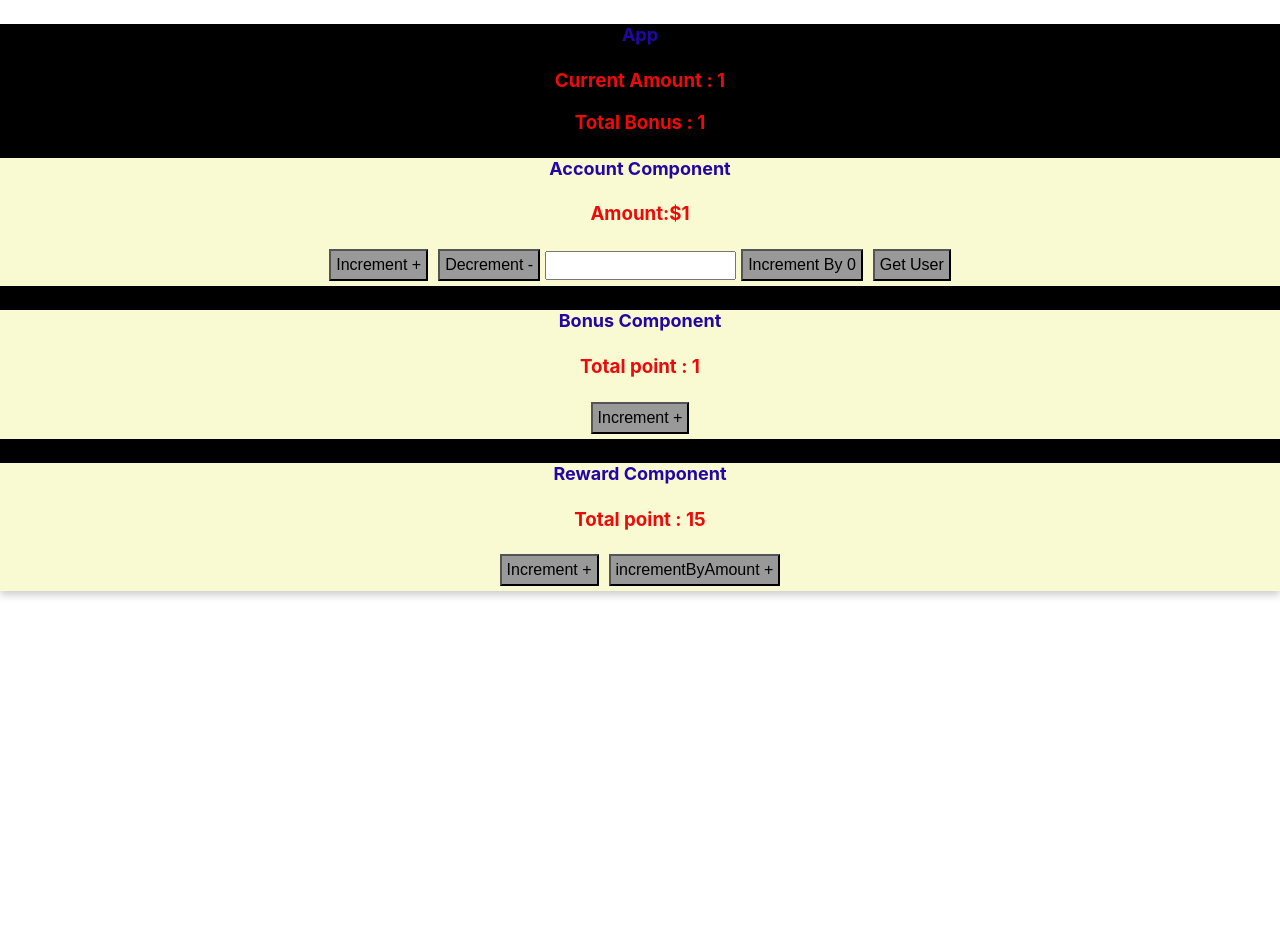
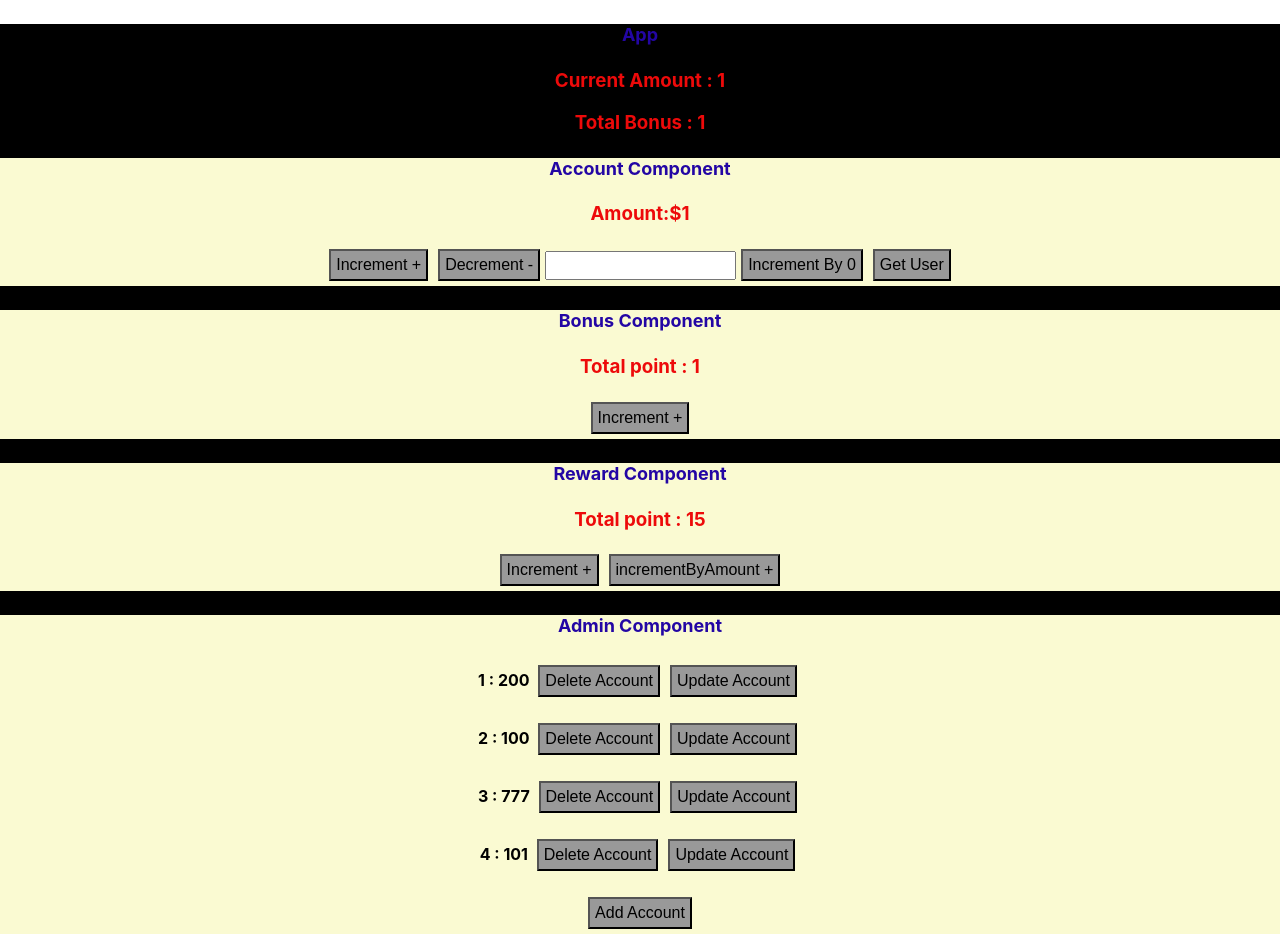
Before and after one commit to Niti9/Redux_, a React (Create React App) app: page / in a window 1280 px wide. Before the commit the page ends 800 px from the top, so only its background shows below. Built offline with nearby package versions, Linux system fonts and the light colour scheme; data requests are answered from the project's data file.

Commit message:
reduxt toolkit  use ki hai humne ab agle folder mein agli file mein redxt toolkit se project banayenge

```diff
--- a/db.json
+++ b/db.json
@@ -1,10 +1,30 @@
 {
   "accounts": [
-    { "id": 1, "amount": 200 },
-    { "id": 2, "amount": 100 }
+    {
+      "id": 1,
+      "amount": 200
+    },
+    {
+      "id": 2,
+      "amount": 100
+    },
+    {
+      "amount": 777,
+      "id": 3
+    },
+    {
+      "amount": 101,
+      "id": 4
+    }
   ],
   "bonus": [
-    { "id": 1, "points": 2 },
-    { "id": 2, "points": 3 }
+    {
+      "id": 1,
+      "points": 2
+    },
+    {
+      "id": 2,
+      "points": 3
+    }
   ]
 }
--- a/src/App.css
+++ b/src/App.css
@@ -81,7 +81,9 @@ input{
 }
 
 p{
-  color: white;
+  color: black;
+  font-weight: bold;
+
 }
 
 h4{
--- a/src/App.js
+++ b/src/App.js
@@ -286,6 +286,7 @@ import "./App.css";
 import Account from "./components/Account";
 import Bonus from "./components/Bonus";
 import Reward from "./components/Reward";
+import Admin from "./components/Admin";
 
 function App() {
   // ab  useSelector aur useDispatch
@@ -300,13 +301,6 @@ function App() {
   return (
     <div className="App">
       <h4> App</h4>
-      {/* Normal condition */}
-
-      {/* {account.pending ? (
-        <p> loading...</p>
-      ) : (
-        <h3> Current Amount : {amount}</h3>
-      )} */}
 
       {/* or to print error message and output   */}
       {account.pending ? (
@@ -323,6 +317,7 @@ function App() {
       <Account></Account>
       <Bonus></Bonus>
       <Reward></Reward>
+      <Admin></Admin>
     </div>
   );
 }
--- /dev/null
+++ b/src/api/adminSlice.js
@@ -0,0 +1,69 @@
+import { createApi, fetchBaseQuery } from "@reduxjs/toolkit/query/react";
+
+export const adminApi = createApi({
+  //reducer path is define here
+  reducerPath: "admin",
+  baseQuery: fetchBaseQuery({ baseUrl: "http://localhost:8080/" }),
+  endpoints: (builder) => ({
+    //here query is used to read or get the data
+    //getAccounts given by us and then HOOK name
+    //will be getAccounts
+    getAccounts: builder.query({
+      query: () => `accounts`, //accounts is the path of api or url
+
+      // Transform used to transform data like sort the amount or id
+      //here sorting is by javascript normally
+      //yahan mein id ko sort kar rha hun ascending order mein
+      // " descending order mein hum (b.id -a.id)" likhenge
+      transformResponse:(response) =>response.sort((a,b)=>a.id-b.id),
+      providesTags: ["accounts"], // to remove 'CACHED QUERIES'
+      //kabhi kabhi server se cached version le rha tha baar baar chalane par
+      // baar baar data copy show hokar show ho rha tha iss tags se wo remove ho jaayega
+
+    }),
+    //let's add account
+    //mutation used for post , put ,delete
+    //get is only a "query"
+    addAccount: builder.mutation({
+      // parenthesis used befor curly bracket({})
+      //to return object not function body
+      query: (amount, id) => ({
+        url: "accounts",
+        method: "POST",
+        //body:{amount:amount, id:id}
+        //or both are same we use ES6 version where
+        //KEY AND VALUE AUTOMATICALLY ASSIGN
+        body: { amount, id },
+      }),
+      invalidatesTags: ["accounts"], //isse puraani caching waale record hat jaayenge
+      //to fetch old tags or remove old tags like providesTags will remove
+      // invalidatesTags se new value add karne par
+      //bina page reload kiye hi kaam karne lagega
+    }),
+    deleteAccount: builder.mutation({
+      query: (id) => ({
+        url: `accounts/${id}`,
+        method: "DELETE",
+      }),
+      invalidatesTags: ["accounts"],
+    }),
+    //to update the data we have to destructured id and amount using curly brackets
+    updateAccount: builder.mutation({
+        query: ({id,amount}) => ({
+          url: `accounts/${id}`,
+          method: "PATCH",
+          body:{amount}
+        }),
+        invalidatesTags: ["accounts"],
+      }),
+  }),
+});
+
+//auto generated hooks with same name of getAccounts
+//here use-Query will be default add in front and end
+export const {
+  useGetAccountsQuery,
+  useAddAccountMutation,
+  useDeleteAccountMutation,
+  useUpdateAccountMutation,
+} = adminApi;
--- /dev/null
+++ b/src/components/Admin.js
@@ -0,0 +1,62 @@
+//This file made for the Adming uses where we can create new data
+import { useDispatch, useSelector } from "react-redux";
+import { increment } from "../slices/bonusSlice";
+import {
+  useAddAccountMutation,
+  useDeleteAccountMutation,
+  useGetAccountsQuery,
+  useUpdateAccountMutation,
+} from "../api/adminSlice";
+
+function Admin() {
+  //prebuilt objects inside hooks which automatically take data or loading etc.
+  const { data, error, isLoading ,isSuccess } = useGetAccountsQuery();
+  //useGetAccount automatically run or work
+  //but we have to manually run useAddAccountMutation
+  // first parameter inside array will run this hook
+  //and second parameter can be used to show data or response
+  const [addAccount, response] = useAddAccountMutation();
+
+  //to delete the account we use useDeleteAccountMutation hook
+  const [deleteAccount] = useDeleteAccountMutation();
+
+  //to update the account
+  const [updateAccount] = useUpdateAccountMutation();
+
+  return (
+    <div className="card">
+      <div className="container">
+        <h4>
+          <b>Admin Component</b>
+        </h4>
+
+        {/*check if data is loading    */}
+        {isLoading ? <p> Loading....</p> : null}
+
+        {/* data from db.json */}
+        {isSuccess &&
+          data &&
+          data.map((account) => (
+            <p>
+              {account.id} : {account.amount} {/* delete account button */}
+              <button onClick={() => deleteAccount(account.id)}>
+                Delete Account{" "}
+              </button>
+              {/* also here we have to destructured the id and amount */}
+              <button
+                onClick={() => updateAccount({ id: account.id, amount: 777 })}
+              >
+                Update Account{" "}
+              </button>
+            </p>
+          ))}
+
+        <button onClick={() => addAccount(101, data.length + 1)}>
+          Add Account{" "}
+        </button>
+      </div>
+    </div>
+  );
+}
+
+export default Admin;
--- a/src/index.js
+++ b/src/index.js
@@ -15,6 +15,7 @@ import { configureStore} from "@reduxjs/toolkit";
 import  accountReducer  from "./slices/accountSlice";
 import bonusReducer  from "./slices/bonusSlice";
 import rewardReducer from "./reducers/rward";
+import { adminApi } from "./api/adminSlice";
 // import rewardReducer from "./reducers/reward";
 
 //creating store in reduxtoolkit
@@ -23,8 +24,17 @@ const store = configureStore({
   reducer: {
     account: accountReducer,
     bonus: bonusReducer,
-    reward: rewardReducer
+    reward: rewardReducer,
+    //it is a key of adminApi in square bracket
+    //phir yahan admin name ki state ban jaayegi jismein reducer aa jaayega
+    [adminApi.reducerPath]: adminApi.reducer
   },
+  //in reduxjs toolkit there is already thunk,logger are present but
+  //for reduxjsToolkit we have to add middleware
+  middleware: (GetDefaultMiddleware) =>
+  //yahan middleware mein kya hai kaise hai wo sab 'adminApi' ke andar hai
+  GetDefaultMiddleware().concat(adminApi.middleware),
+
 });
 
 // //to make Store
```
